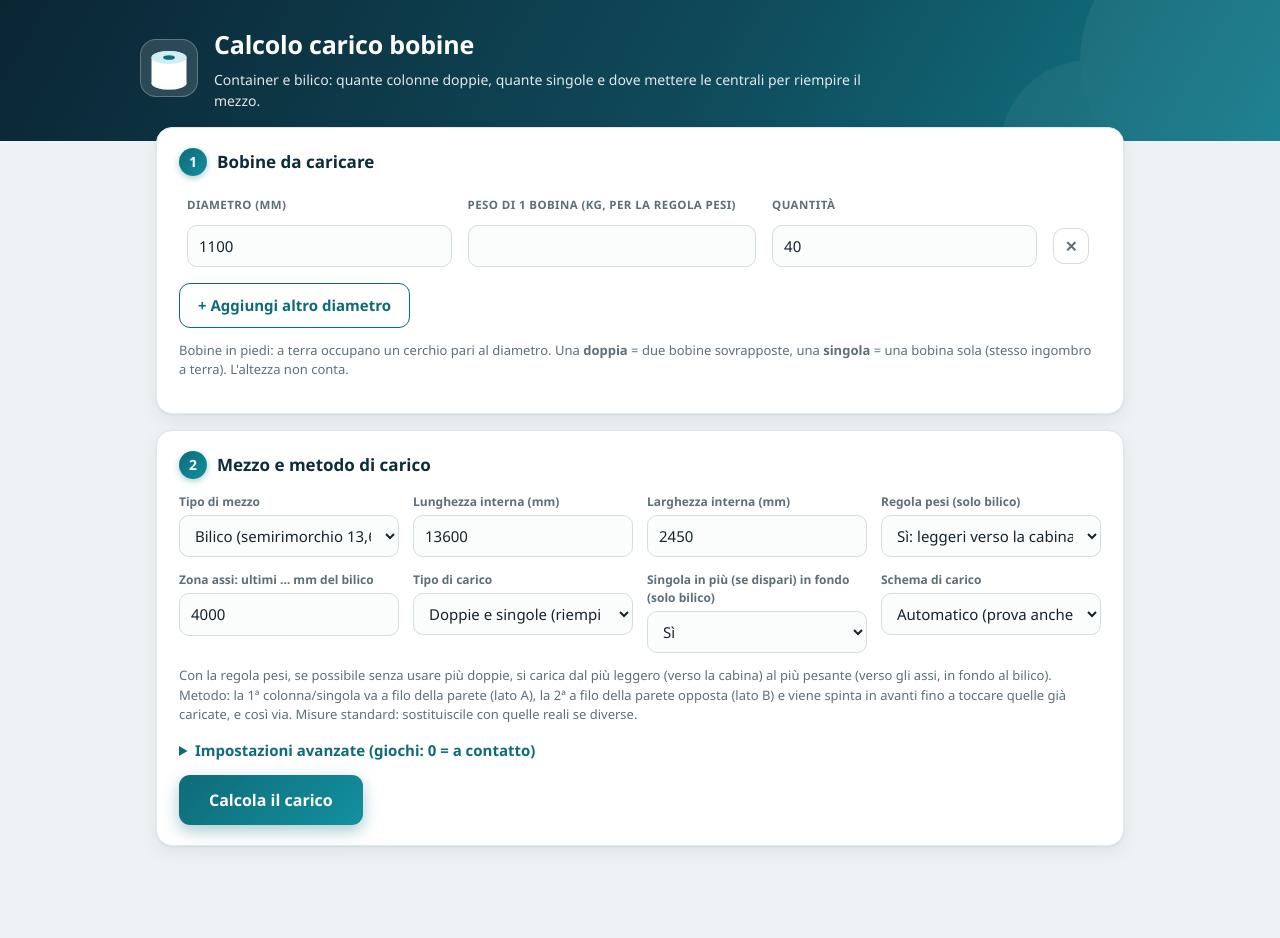
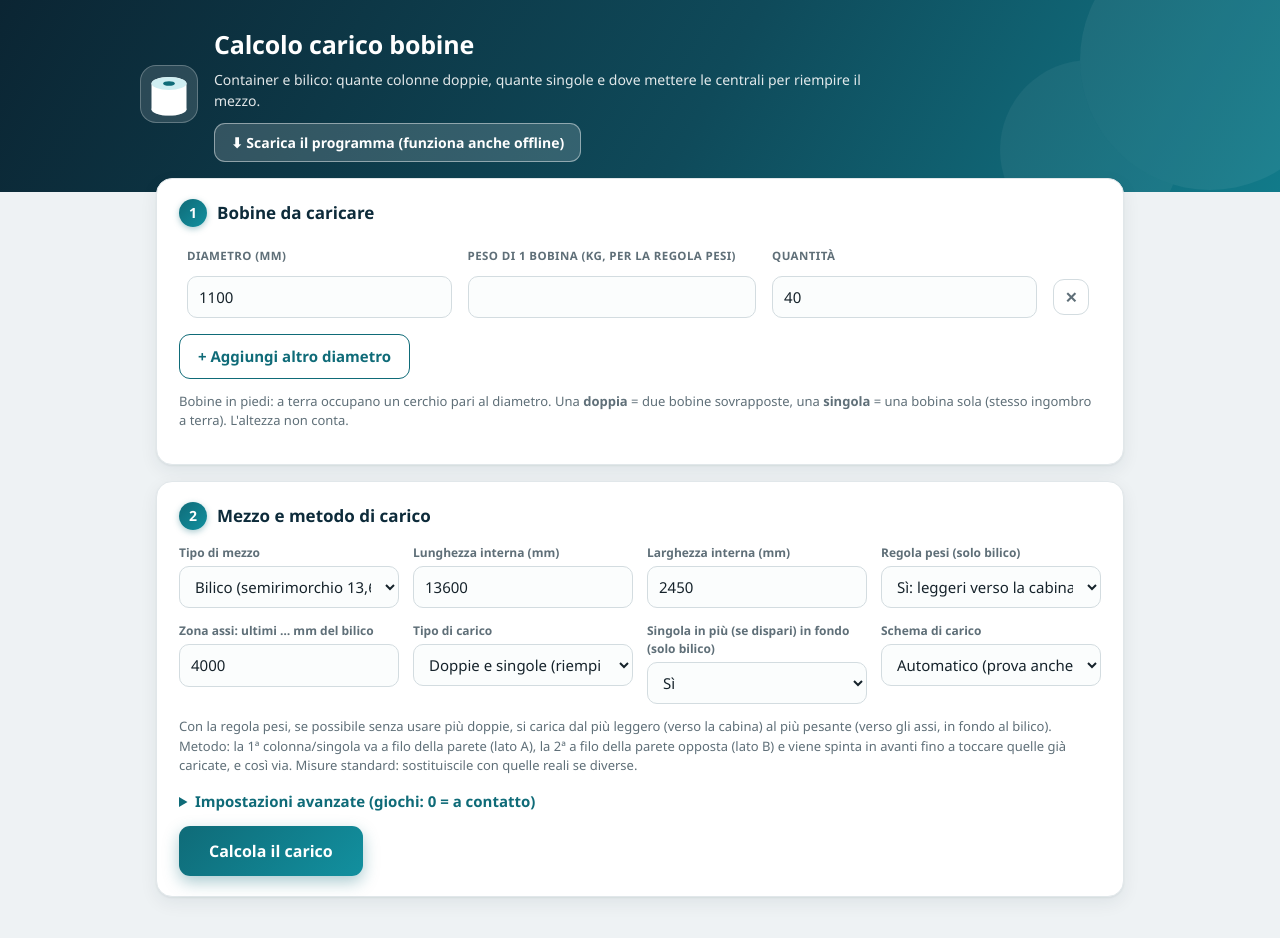
Before and after one commit to cacillo1-gif/cacillo1-gif.github.io, a plain HTML site: page calcolo_bobine.html in a window 1280 px wide. Before the commit the page ends 892 px from the top, so only its background shows below. Drawn offline with Linux system fonts and the light colour scheme.

Commit message:
Calcolo bobine: pulsante per scaricare il programma
Co-Authored-By: Claude Sonnet 5.5 <noreply@anthropic.com>
Claude-Session: https://claude.ai/code/session_01NB2AuC5cQHaBmZsXBZdMjf

```diff
--- a/calcolo_bobine.html
+++ b/calcolo_bobine.html
@@ -55,6 +55,8 @@
   .seq tr:nth-child(even) td{background:#f7fafb}
   .dot{display:inline-block;width:10px;height:10px;border-radius:50%;margin-right:5px}
   @media(max-width:600px){header h1{font-size:20px}.card{padding:16px}}
+  .dl{display:none;margin-top:12px;background:rgba(255,255,255,.16);color:#fff;border:1.5px solid rgba(255,255,255,.45);padding:8px 16px;font-size:14px}
+  .dl:hover{background:rgba(255,255,255,.28)}
   .pr-only{display:none}
   @media print{
     header,#inputs,.noprint{display:none!important}
@@ -78,7 +80,7 @@
 <header>
   <div class="hd">
     <div class="logo"><svg viewBox="0 0 48 48" width="36" height="36" style="margin:0"><ellipse cx="24" cy="37" rx="15" ry="5.5" fill="#fff" fill-opacity=".5"/><path d="M9 37V15c0-3 6.7-5.5 15-5.5S39 12 39 15v22c0 3-6.7 5.5-15 5.5S9 40 9 37Z" fill="#fff"/><ellipse cx="24" cy="15" rx="15" ry="5.5" fill="#cfeef2"/><ellipse cx="24" cy="15" rx="5" ry="2" fill="#0f6b78"/></svg></div>
-    <div><h1>Calcolo carico bobine</h1><p>Container e bilico: quante colonne doppie, quante singole e dove mettere le centrali per riempire il mezzo.</p></div>
+    <div><h1>Calcolo carico bobine</h1><p>Container e bilico: quante colonne doppie, quante singole e dove mettere le centrali per riempire il mezzo.</p><button id="scarica" class="dl" type="button">⬇ Scarica il programma (funziona anche offline)</button></div>
   </div>
 </header>
 <main>
@@ -453,6 +455,16 @@ function testoRiepilogo(nome,piano,v){
   return t;
 }
 
+(function(){
+  const b=document.getElementById('scarica'); if(!b || !/^https?:/.test(location.protocol)) return;
+  b.style.display='inline-block';
+  b.onclick=()=>{
+    fetch(location.href.split('#')[0]).then(r=>r.blob()).then(bl=>{
+      const a=document.createElement('a'); a.href=URL.createObjectURL(bl); a.download='calcolo-bobine.html';
+      document.body.appendChild(a); a.click(); a.remove();
+    }).catch(()=>{ alert('Per salvare il programma: tasto destro sulla pagina > Salva con nome (oppure Ctrl+S).'); });
+  };
+})();
 function calcola(){
   const out=$('ris'); out.innerHTML='';
   let tipi,v;
```
